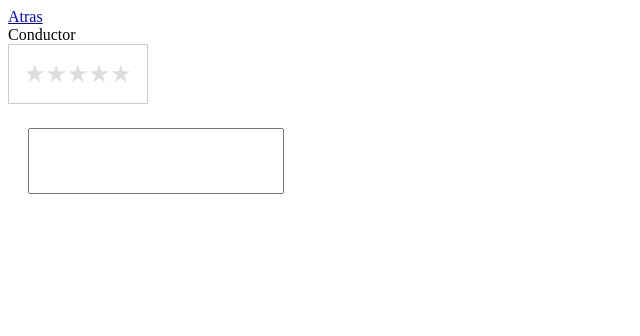
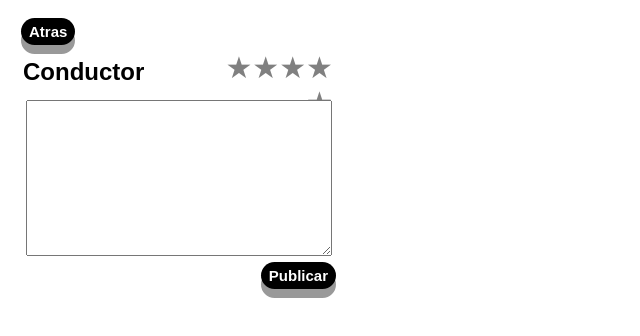
Before and after one commit to ucb-bd1-p2-1-2023/ucb_grupo_15, a plain HTML site: page comentarios.html in a window 1280 px wide. Shown: the whole page, without its empty margins (0-640 px from the left). Drawn offline with Linux system fonts and the light colour scheme.

Commit message:
Se añadieron archivos css y se modifico el comentario.html

```diff
--- a/comentarios.html
+++ b/comentarios.html
@@ -3,19 +3,20 @@
 <head>
     <meta charset="UTF-8">
     <meta http-equiv="X-UA-Compatible" content="IE=edge">
+    <link rel="stylesheet" href="style_comentarios.css">
     <meta name="viewport" content="width=device-width, initial-scale=1.0">
     <title>Comentarios</title>
 </head>
 <body>
-    <div >
+    <div class="comentarios">
         <div>
-            <a href="paginaPrincipal.html"> Atras</a>
-            <br>
+            <a class="bot_atras" href="paginaPrincipal.html">Atras</a>
         </div>
-        <div class="conductor">
-            <label class="conductor">Conductor</label>
-        <div>
-        <div class="rating">
+        <div class="contenedor_nom_estrella">
+            <div class="nombre">
+                <label class="nom_label">Conductor</label>
+            </div>
+            <div class="estrellas">
                 <input type="radio" id="star5" name="rating" value="5">
                 <label for="star5"></label>
                 <input type="radio" id="star4" name="rating" value="4">
@@ -27,57 +28,13 @@
                 <input type="radio" id="star1" name="rating" value="1">
                 <label for="star1"></label>
             </div>
-        <br>
-        <div class="textbox">
-            <textarea id="myTextarea" rows="4" cols="50"></textarea>
+        </div>
+        <div>
+            <textarea class="coment_text" name="" id="" cols="30" rows="10"></textarea>
+        </div>
+        <div class="">
+            <button class="boton_comentar">Publicar</button>
         </div>
     </div>
-    <style>
-        .rating-container {
-            display: flex;
-            align-items: center;
-        }
-        .conductor{
-            margin-left: 0%;
-        }
-        .label {
-            font-weight: bold;
-            margin-right: 10px;
-        }
-        .rating {
-            display: inline-block;
-            border: 1px solid #ccc;
-            padding: 15px;
-        }
-        .rating input {
-            display: none;
-        }
-        .rating label {
-            float: right;
-            color: #ddd;
-            font-size: 24px;
-            cursor: pointer;
-        }
-        .rating label:before {
-            content: '\2605';
-        }
-        .rating input:checked ~ label {
-            color: #f90;
-        }
-        .rating label:hover,
-        .rating label:hover ~ label {
-            color: #f90;
-        }
-        .textbox {
-            border: 0px solid #ccc;
-            padding: 20px;
-        }
-        .textbox textarea {
-            width: 250px;
-            border: 40;
-            outline: none;
-            resize: none;
-        }
-</style>
 </body>
 </html>
--- a/server/main.js
+++ b/server/main.js
@@ -54,7 +54,7 @@ app.listen(port, () => {
 // detalles para la coneccion con base de datos
 const connection = mysql.createConnection({
   host: 'localhost',    //local
-  port: '3306', //pueto por defecto
+  port: '3307', //pueto por defecto
   user: 'root', //user se llam root
   password: 'root', //contraseña es root
   database: 'db1'
--- /dev/null
+++ b/style_comentarios.css
@@ -0,0 +1,133 @@
+.comentarios{
+    width: 330px;
+    height: 250px;
+    /*border: 1px solid red;*/
+}
+
+
+
+.bot_atras{
+    margin-left: 13px;
+    margin-top: 10px;
+    margin-bottom: 5px;
+    font: condensed bold 15px sans-serif;
+}
+.bot_atras {
+    display: inline-block;
+    padding: 5px 8px;
+    font-size: 15px;
+    cursor: pointer;
+    text-align: center;
+    text-decoration: none;
+    outline: none;
+    color: #fff;
+    background-color: black;
+    border: none;
+    border-radius: 15px;
+    box-shadow: 0 9px #999;
+}
+
+.bot_atras:hover {background-color: green}
+
+.bot_atras:active {
+    background-color: green;
+    box-shadow: 0 5px #666;
+    transform: translateY(4px);
+}
+
+
+.nom_label{
+    font-weight: bold;
+    align-items: center;
+    display: flex;
+    justify-content: center;
+    margin-top: 5%;
+    float: left;
+    font: condensed bold 150% sans-serif;
+}
+/*Contenedor del nombre y las estrellas*/
+.contenedor_nom_estrella{
+    white-space: nowrap;
+    height: 50px;
+    width: 320px;
+    margin-left: 10px;
+    /*border: 1px solid black;*/
+    display: flex;
+    justify-content: center;
+}
+.nombre, .estrellas{
+    display: inline-block;
+}
+/*Nombre caja*/
+.nombre{
+    width: 150px;
+    height: 40px;
+    margin-left: 0%;
+    margin-right: 30px;
+    /*border: 1px solid black;*/
+}
+/*Estrellas caja*/
+.estrellas{
+    width: 130px;
+    height: 40px;
+    /*border: 1px solid black;*/
+}
+/*Caja de comentarios*/
+.coment_text{
+    margin-left: 18px;
+    width: 300px;
+}
+.estrellas-container {
+    display: flex;
+    align-items: center;
+}
+.estrellas input {
+    display: none;
+}
+.estrellas label {
+    float: right;
+    color: gray;
+    font-size: 30px;
+    cursor: pointer;
+}
+.estrellas label:before {
+    content: '\2605';
+}
+.estrellas input:checked ~ label {
+    color: #f90;
+}
+.estrellas label:hover,
+.estrellas label:hover ~ label {
+    color: #f90;
+}
+
+/*Boton abajo*/
+.boton_comentar{
+    margin-top: 2px;
+    float: right;
+    font-weight: bold;
+    margin-right: 2px;
+    font: condensed bold 17px sans-serif;
+}
+.boton_comentar {
+    display: inline-block;
+    padding: 5px 8px;
+    font-size: 15px;
+    cursor: pointer;
+    text-align: center;
+    text-decoration: none;
+    outline: none;
+    color: #fff;
+    background-color: black;
+    border: none;
+    border-radius: 15px;
+    box-shadow: 0 9px #999;
+}
+
+.boton_comentar:hover {background-color: green}
+
+.boton_comentar:active {
+    background-color: green;
+    box-shadow: 0 5px #666;
+    transform: translateY(4px);
+}
```
Also changed, not shown: driver.html (+0 -1 lines). Lines whose indentation alone changed are shown as unchanged.
